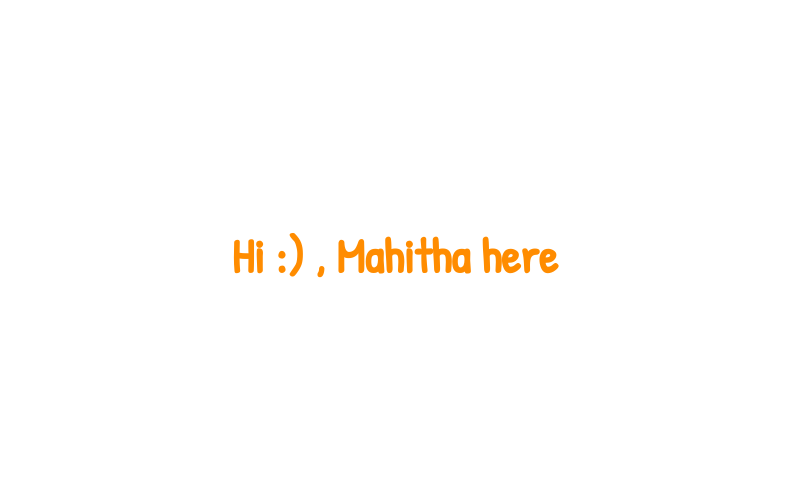
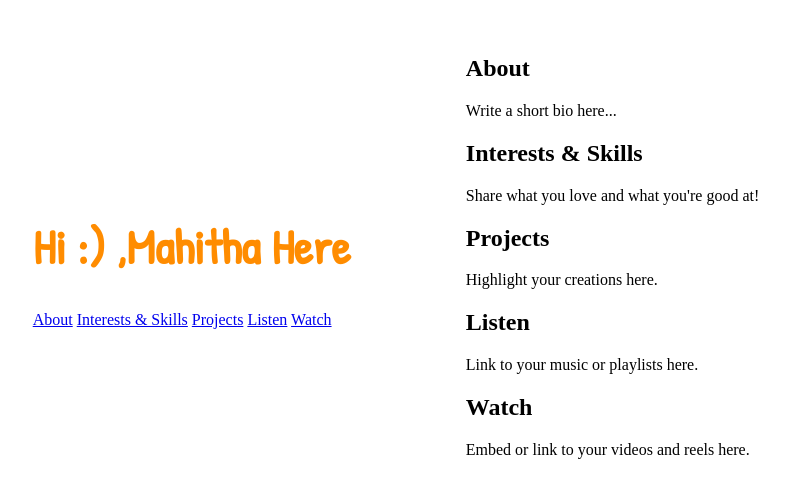
Before and after one commit to mahithabushap/mahithabushap.github.io, a plain HTML site: page index.html in a window 1280 px wide. Shown: the part 145-642 px from the top of the page, without its empty margins (244-1033 px from the left). Drawn offline with Linux system fonts and the light colour scheme.

Commit message:
Update index.html

```diff
--- a/index.html
+++ b/index.html
@@ -2,14 +2,48 @@
 <html lang="en">
 <head>
   <meta charset="UTF-8" />
-  <meta name="viewport" content="width=device-width, initial-scale=1.0" />
+  <meta name="viewport" content="width=device-width, initial-scale=1.0"/>
   <title>Mahitha's Page</title>
   <link href="https://fonts.googleapis.com/css2?family=Patrick+Hand&display=swap" rel="stylesheet">
   <link rel="stylesheet" href="style.css" />
 </head>
 <body>
-  <div class="container">
-    <h1 class="typing">Hi :) , Mahitha here </h1>
+  <div class="sidebar">
+    <h1 class="typing">Hi :) ,Mahitha Here</h1>
+    <nav class="nav">
+      <a href="#about">About</a>
+      <a href="#interests">Interests & Skills</a>
+      <a href="#projects">Projects</a>
+      <a href="#listen">Listen</a>
+      <a href="#watch">Watch</a>
+    </nav>
+  </div>
+
+  <div class="content">
+    <section id="about">
+      <h2>About</h2>
+      <p>Write a short bio here...</p>
+    </section>
+
+    <section id="interests">
+      <h2>Interests & Skills</h2>
+      <p>Share what you love and what you're good at!</p>
+    </section>
+
+    <section id="projects">
+      <h2>Projects</h2>
+      <p>Highlight your creations here.</p>
+    </section>
+
+    <section id="listen">
+      <h2>Listen</h2>
+      <p>Link to your music or playlists here.</p>
+    </section>
+
+    <section id="watch">
+      <h2>Watch</h2>
+      <p>Embed or link to your videos and reels here.</p>
+    </section>
   </div>
 </body>
 </html>
```
